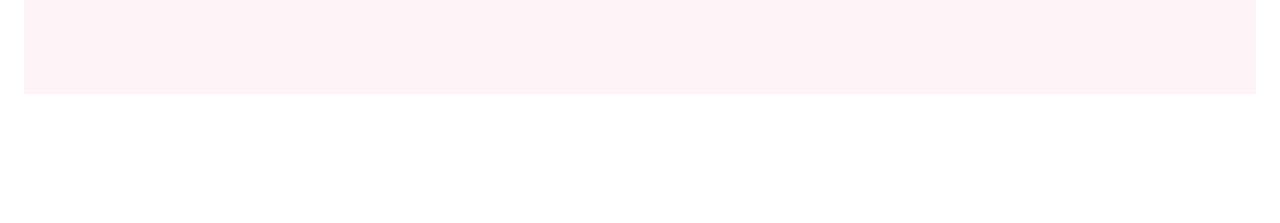
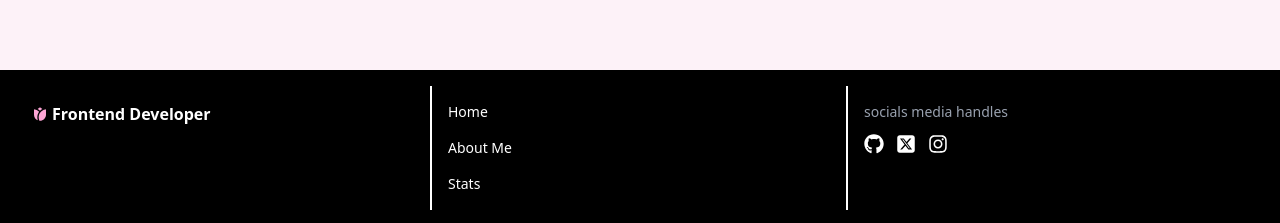
Before and after one commit to boshraemad/B-Portfolio, a React (Vite) app: page / in a window 1280 px wide. Shown: the part 1700-1923 px from the top of the page. Before the commit the page ends 1818 px from the top, so only its background shows below. Built offline with nearby package versions, Linux system fonts and the light colour scheme; no server answers.

Commit message:
change homePage padding

```diff
--- a/src/pages/homePage.jsx
+++ b/src/pages/homePage.jsx
@@ -1,15 +1,16 @@
 import NavBar from "../components/navbar";
 import Landing from "../components/landing";
-import Separator from "../components/separator";
 import AboutMe from "../sections/aboutMe";
 import Stats from "../sections/stats";
+import Footer from "../sections/footer";
 function HomePage(){
     return(
-       <div className="p-6">
+       <div>
          <NavBar/>
          <Landing/>
          <AboutMe/>
          <Stats/>
+         <Footer/>
        </div>
     )
 }
```
